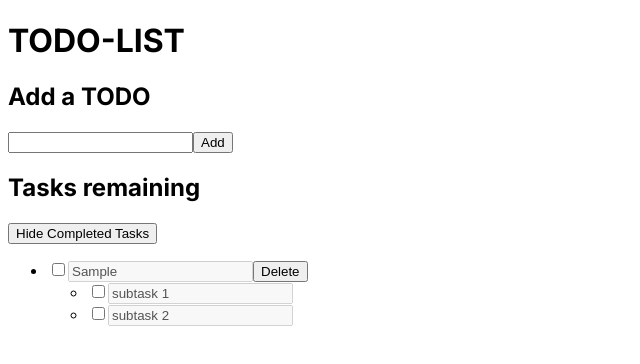
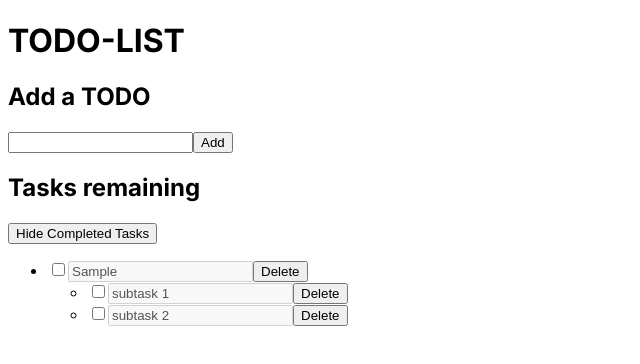
Before and after one commit to jerichosy/todo-list, a Next.js app: page / in a window 1280 px wide. Both pictures are taken after typing "Sample" into the empty fields and a click on the button "Add". Shown: the top 364 px of the page, without its empty margins (0-640 px from the left). Built offline with nearby package versions, Linux system fonts and the light colour scheme.

Commit message:
Can now delete subtasks

```diff
--- a/src/app/components/Todo.js
+++ b/src/app/components/Todo.js
@@ -1,12 +1,22 @@
 'use client';
 
+import { useState } from "react";
 import TodoSub from "./TodoSub";
 
 export default function Todo({ id, title, done, handleDeleteTodo, handleChangeTodo }) {
-    const subTasks = [
+    // const subTasks = [
+    //     { id: 1, title: 'subtask 1', done: false },
+    //     { id: 2, title: 'subtask 2', done: false }
+    // ]
+
+    const [subTasks, setSubTasks] = useState([
         { id: 1, title: 'subtask 1', done: false },
         { id: 2, title: 'subtask 2', done: false }
-    ]
+    ])
+
+    function handleDeleteSubTask(id) {
+        setSubTasks(subTasks.filter(subTask => subTask.id !== id))
+    }
 
     return (
         <>
@@ -21,6 +31,7 @@ export default function Todo({ id, title, done, handleDeleteTodo, handleChangeTo
                             id={subTask.id}
                             title={subTask.title}
                             done={subTask.done}
+                            handleDeleteSubTask={handleDeleteSubTask}
                         />
                     </li>
                 ))}
--- a/src/app/components/TodoSub.js
+++ b/src/app/components/TodoSub.js
@@ -1,12 +1,12 @@
 'use client';
 
-export default function TodoSub( {id, title, done} ) {
+export default function TodoSub( {id, title, done, handleDeleteSubTask} ) {
     return (
         <>
             <input type="checkbox" checked={done} />
             <input type="text" value={title} disabled={true}/>
             {/* <span>{todo.title}</span> */}
-            {/* <button type='button' onClick={() => handleDeleteTodo(id)}>Delete</button> */}
+            <button type='button' onClick={() => handleDeleteSubTask(id)}>Delete</button>
         </>
     )
 
```
